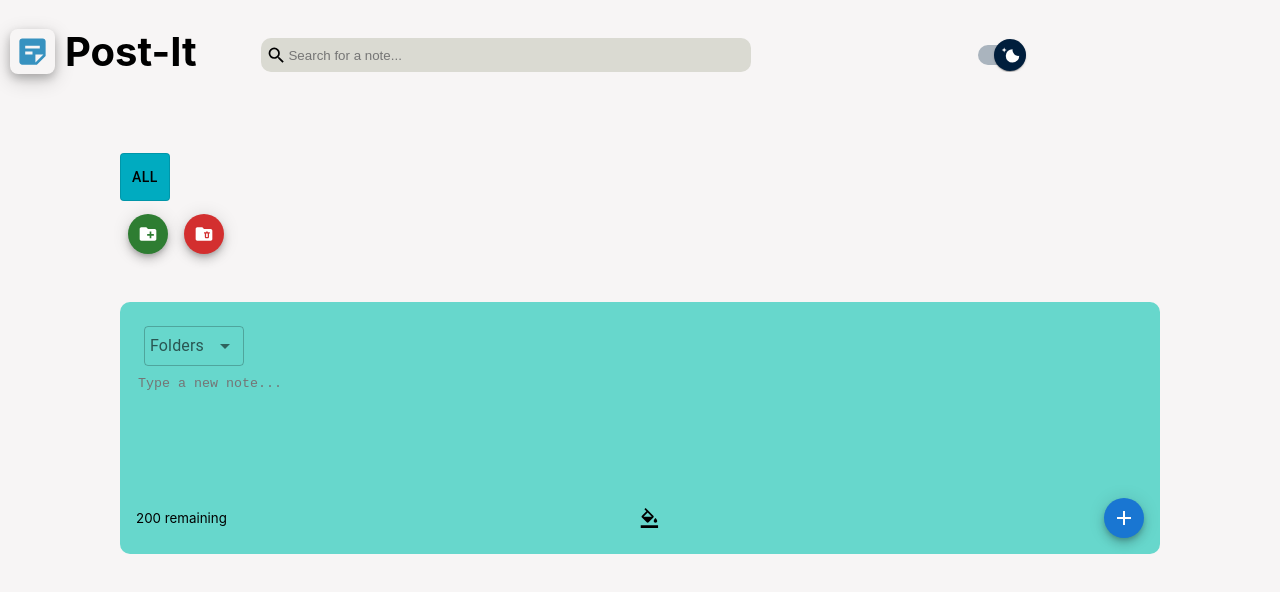
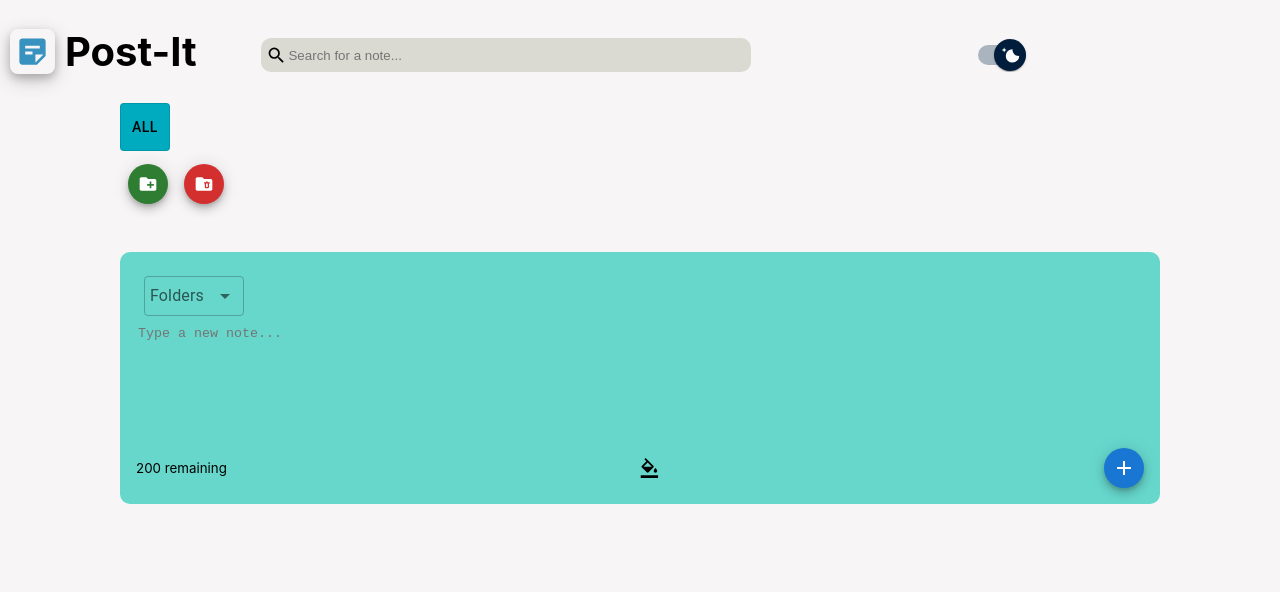
Before and after one commit to Edwinop/Notes-ep, a React (Create React App) app in the folder notes-app-ep/: page / in a window 1280 px wide. Shown: the top 592 px of the page. Built offline with nearby package versions, Linux system fonts and the light colour scheme; the HTML template or start-up script is replaced by a standard one.

Commit message:
fixed folder flex

```diff
--- a/notes-app-ep/src/App.js
+++ b/notes-app-ep/src/App.js
@@ -200,23 +200,25 @@ const App = () => {
 				</div>
 			</div>
 			<div className='container'>
-				<div style={{ width: 240 }}>
-					<div style={{ display: 'flex', flexDirection: 'row' }}>
-						<FormControl className='form-control' style={{ marginTop: 50 }}>
-							<Stack direction="row" spacing={2} >
+				<div>
+						<div className='folder-list'>
+							<div className='folder'>
 								<ToggleButtonGroup value='' exclusive onChange={(e) => setSearchFolder(e.target.value)}>
 									<ToggleButton selectedColor="#00abc0" value='' >
 										All
 									</ToggleButton>
 								</ToggleButtonGroup>
+							</div>
 								{uniqueFolder?.map((folderlist) => (
+									<div className='folder'>
 									<ToggleButtonGroup value={searchfolder} exclusive onChange={(e) => setSearchFolder(e.target.value)}>
 										<ToggleButton selectedColor="#00abc0" value={folderlist} >
 											{folderlist}
 										</ToggleButton>
 									</ToggleButtonGroup>
+									</div>
 								))}
-							</Stack>
+						</div>
 							<div style={{ display: 'flex', flexDirection: 'row', marginTop: 5 }}>
 								<Fab sx={{ m: 1 }} size="small" color="success" aria-label="create" onClick={handleClickOpen}>
 									<CreateNewFolderIcon fontSize="small" className='create-folder' />
@@ -226,8 +228,7 @@ const App = () => {
 								</Fab>
 
 							</div>
-						</FormControl>
-					</div>
+
 				</div>
 				<div className='note-container'>
 					<NotesList
--- a/notes-app-ep/src/index.css
+++ b/notes-app-ep/src/index.css
@@ -103,6 +103,17 @@ textarea:focus {
 }
 .delete-folder{
   cursor: pointer;
+}
+.folder-list {
+  display: grid;
+  grid-gap: 1rem;
+  grid-template-columns: repeat(auto-fit, minmax(150px, 1fr));
+}
+.folder{
+  width: fit-content;
+  display: flex;
+  flex-direction: column;
+  justify-content: space-between;
 }
 .color-container {
   display: flex;
```
